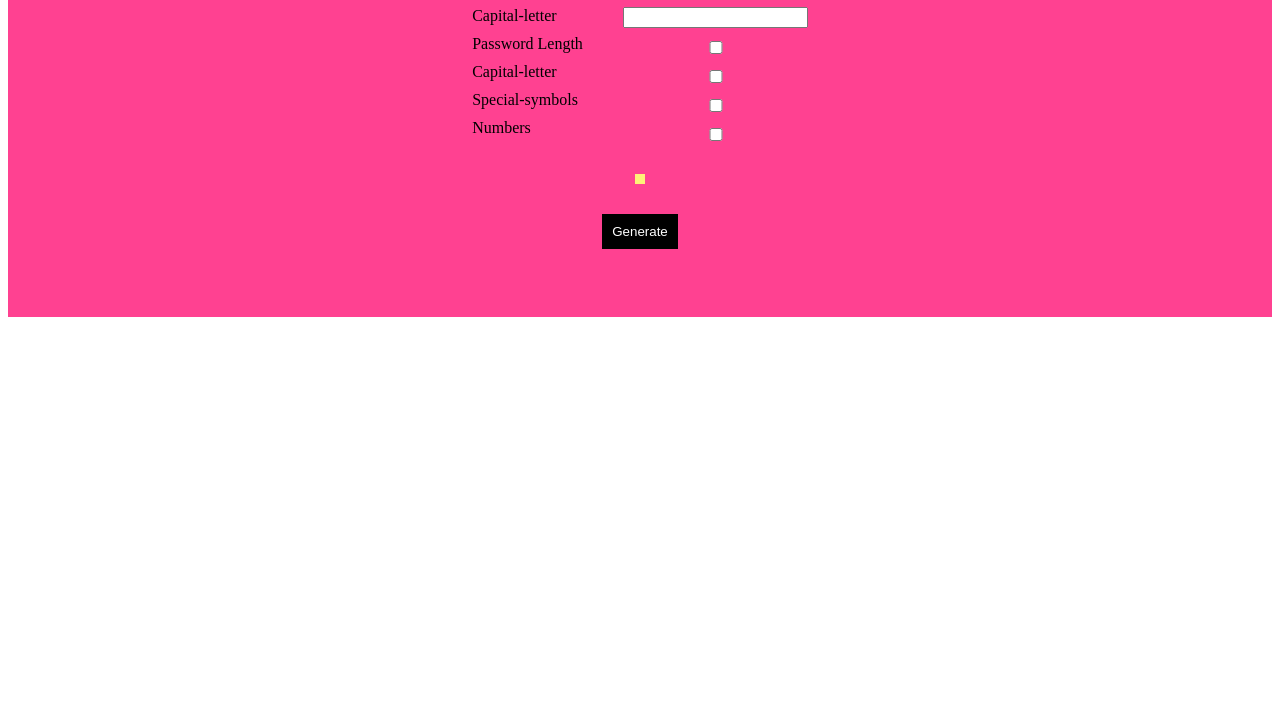
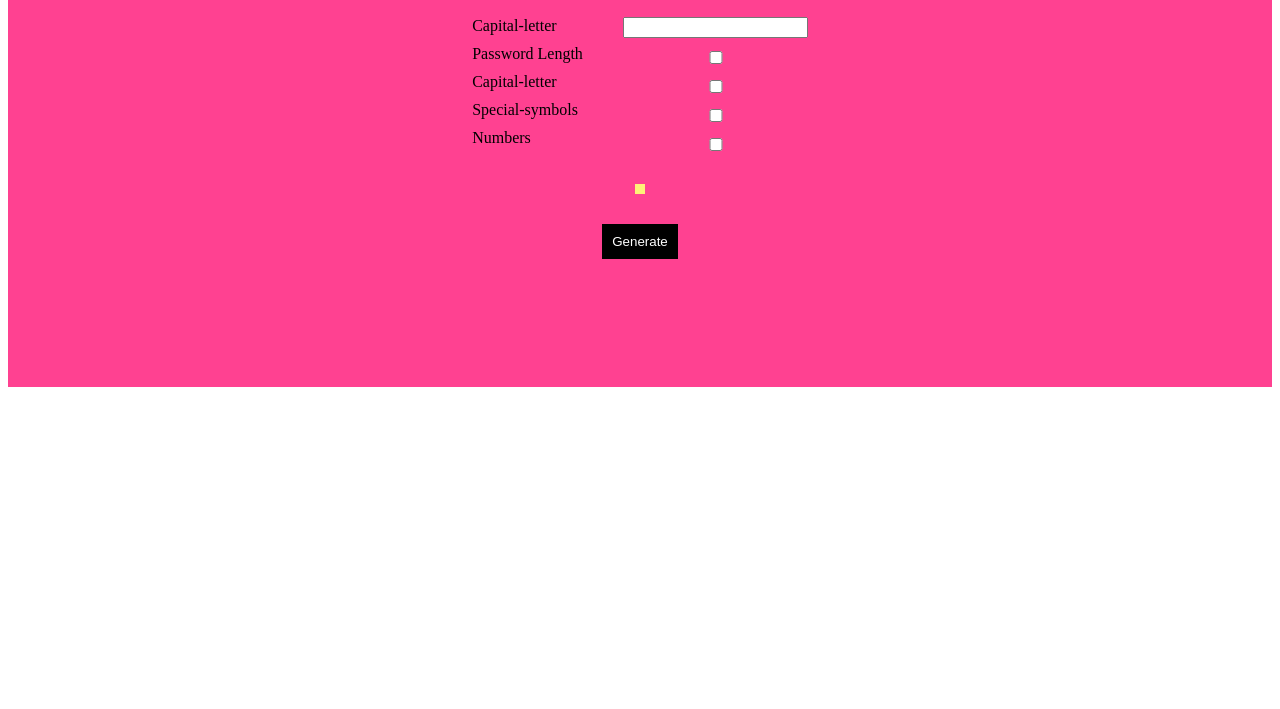
Before and after one commit to hassanAlzyatt/RandomPassword, a plain HTML site: page index.html in a window 1280 px wide. Shown: the part 91-800 px from the top of the page. Drawn offline with Linux system fonts and the light colour scheme.

Commit message:
Update style.css

```diff
--- a/style.css
+++ b/style.css
@@ -4,10 +4,11 @@
     flex-direction: column;
     gap: 10px;
     width: auto;
-    height: 400px;
+    height: 450px;
     align-items: center;
     background-color: #FF4191;
     color: white;
+    padding: 10px;
 
 }
 label,h1,h2{
```
